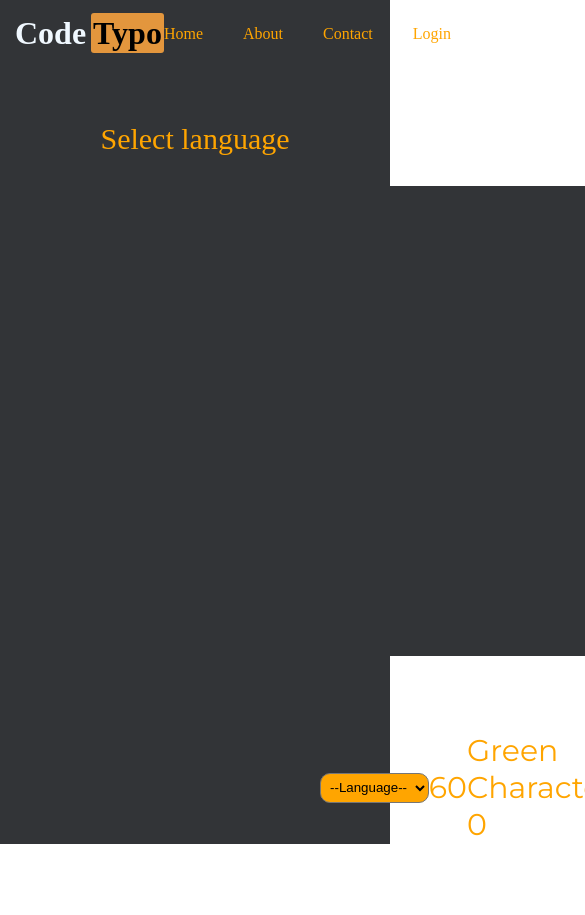
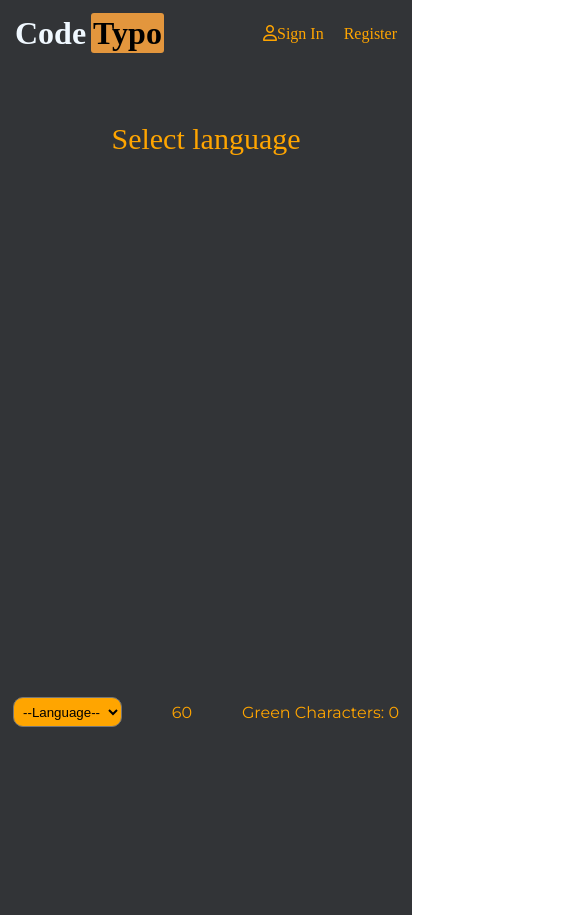
Before and after one commit to rituisboy/codetypo, a Next.js app: page / in a window 390 px wide. Shown: the top 915 px of the page, 585 px wide, since content can reach past the window. Before the commit the page ends 844 px from the top, so only its background shows below. Built offline with nearby package versions, Linux system fonts and the light colour scheme.

Commit message:
responsive

```diff
--- a/src/app/globals.css
+++ b/src/app/globals.css
@@ -51,15 +51,19 @@
 
 #itemflex{
   display: flex;
-  gap: 40px;
+  gap: 20px;
+  color: orange;
 
 }
 
 #itemflex a{
-  color: aliceblue;
   text-decoration: none;
   color: orange;
 
+}
+
+#itemflex :hover{
+  color: #ff8c00;
 }
 .language{
   display: flex;
@@ -72,7 +76,6 @@
 }
 
 .card{
-  width: 1180px;
   height: 450px;
   background-color: rgb(50, 52, 55);
   margin: 8px;
@@ -92,6 +95,13 @@
   padding: 5px;
   margin-top: 7px;
   font-size: 1.2rem;
+  text-decoration: none;
+}
+
+
+.quote-display{
+  font-size: auto;
+  text-decoration: none;
 }
 .content{
   color: gray;
@@ -103,14 +113,14 @@
   display: flex;
   align-items: center;
   justify-content: space-between;
-  margin: 20rem;
-  margin-top: 3rem;
+  margin: 20vh;
+  margin-top: 1px;
 
 
 }
-.timer p{
+/* .timer p{
   font-size: 30px;
-}
+} */
 #select{
 
   background-color: orange;
@@ -146,3 +156,23 @@
 .hidden {
   display: none;
 }
+
+
+@media screen and (max-width: 600px) {
+
+  .container{
+    height: 915px;
+    width: 412px;
+    overflow-wrap: break-word;
+  }
+
+.card{
+  overflow: hidden;
+
+}
+.timer{
+  margin: 8px;
+  padding: 5px;
+}
+
+}
--- a/src/app/layout.tsx
+++ b/src/app/layout.tsx
@@ -16,6 +16,10 @@ export default function RootLayout({
 }) {
   return (
     <html lang="en">
+
+      <head>
+        <link rel="stylesheet" href="https://cdnjs.cloudflare.com/ajax/libs/font-awesome/6.4.2/css/all.min.css" />
+        </head>
       <body className={inter.className}>{children}</body>
     </html>
   )
--- a/src/app/page.tsx
+++ b/src/app/page.tsx
@@ -132,10 +132,11 @@ function App() {
           </li>
           <li>
             <div id="itemflex">
-              <a href="#">Home</a>
-              <a href="#">About</a>
-              <a href="#">Contact</a>
-              <a href="#">Login</a>
+              <span>
+              <i class="fa-regular fa-user"></i>
+              <a href="#">Sign In</a>
+              </span>
+              <a href="#">Register</a>
             </div>
           </li>
         </ul>
@@ -189,9 +190,9 @@ function App() {
             <option id= "languageSelector" value="PYTHON">PYTHON</option>
           </select>
 
-          <p>{count}</p>
-          <p>Green Characters: {greenCharacterCount}</p>
-          {count === 0 && <p>WPM: {wpm}</p>}
+          <span>{count}</span>
+          <span>Green Characters: {greenCharacterCount}</span>
+          {count === 0 && <span>WPM: {wpm}</span>}
 
         </div>
       </div>
```
